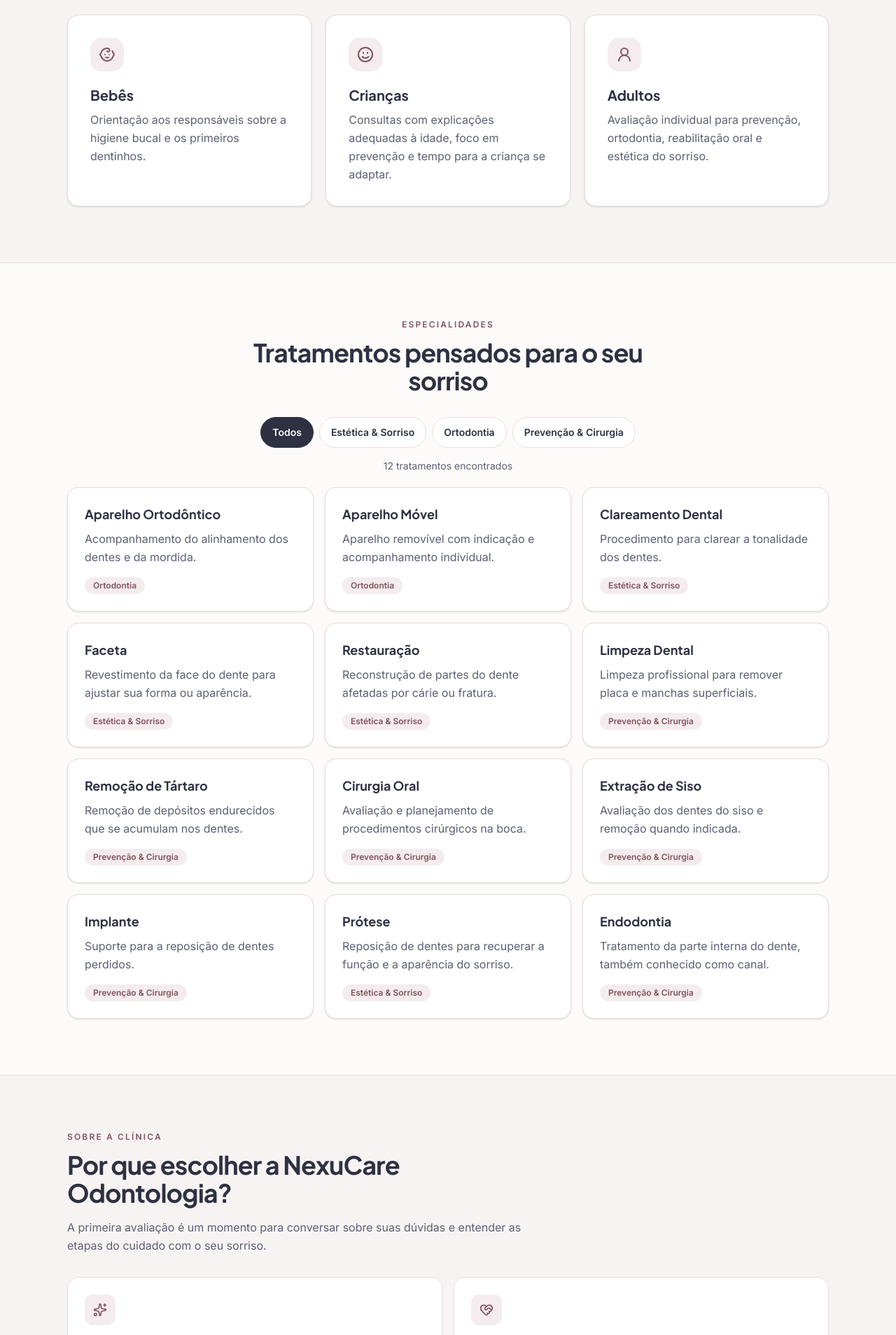
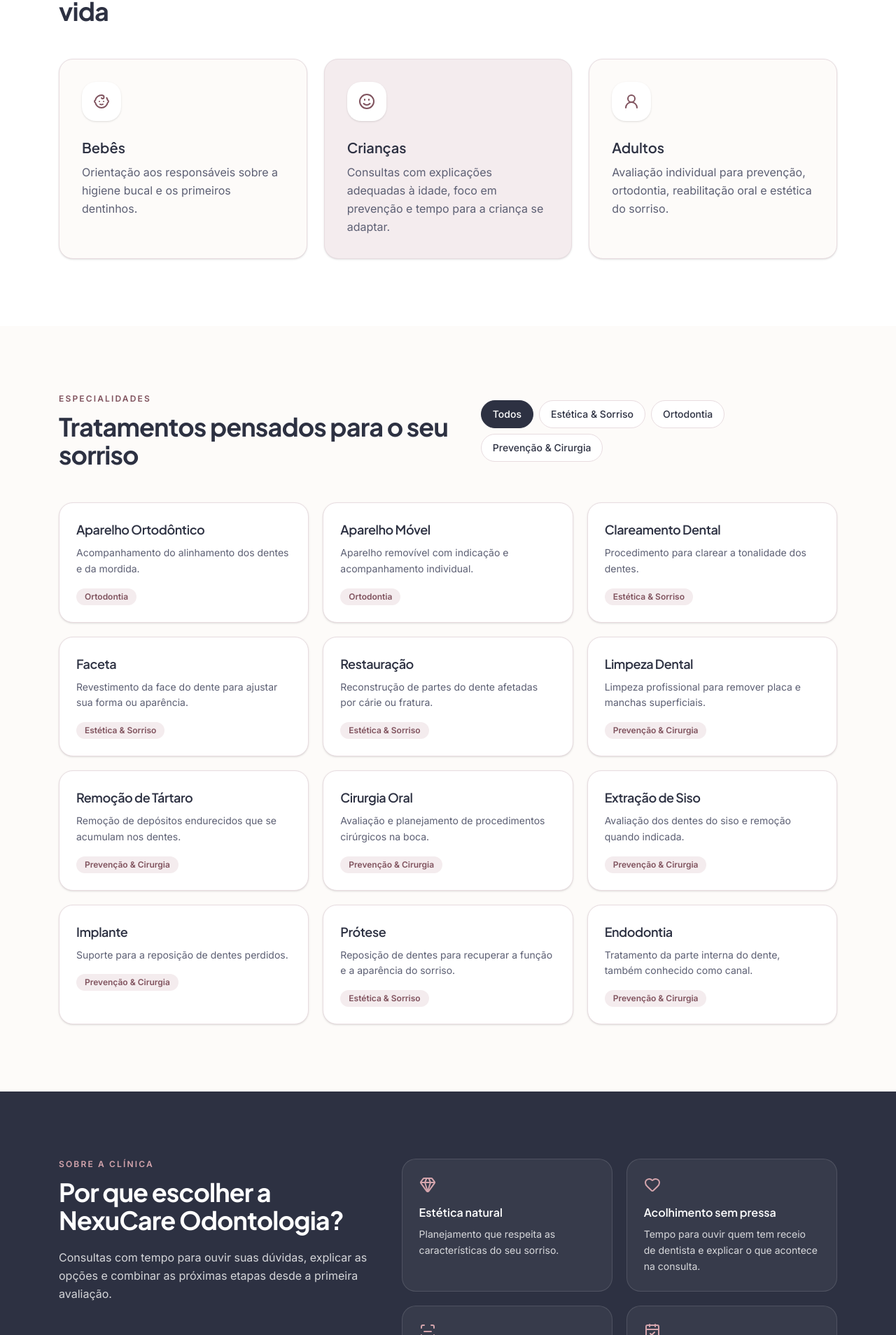
Before and after one commit to AlannCristian/nexucare-odontologia, a Next.js app: page / in a window 1280 px wide. Shown: the part 892-2800 px from the top of the page at 70% size. Built offline with nearby package versions, Linux system fonts and the light colour scheme.

Commit message:
style: aproxima as seções da NexuCare da referência visual

```diff
--- a/app/components/AgeGroups.tsx
+++ b/app/components/AgeGroups.tsx
@@ -26,10 +26,10 @@ export default function AgeGroups() {
     <section
       id="familia"
       aria-labelledby="family-title"
-      className="scroll-mt-24 border-y border-soft-border bg-blush/50"
+      className="scroll-mt-24 bg-white"
     >
-      <div className="mx-auto max-w-6xl px-5 py-16 sm:px-8 sm:py-20">
-        <div className="mx-auto max-w-2xl text-center">
+      <div className="mx-auto max-w-6xl px-5 py-16 lg:py-24">
+        <div className="max-w-[38rem]">
           <p className="text-xs font-semibold uppercase tracking-[0.18em] text-[#80535e]">
             Para toda a família
           </p>
@@ -42,17 +42,17 @@ export default function AgeGroups() {
           </h2>
         </div>
 
-        <ul className="mt-10 grid gap-5 md:grid-cols-3">
-          {ageGroups.map(({ title, description, icon: Icon }) => (
+        <ul className="mt-12 grid gap-6 md:grid-cols-3">
+          {ageGroups.map(({ title, description, icon: Icon }, index) => (
             <li
               key={title}
-              className="rounded-2xl border border-soft-border bg-white p-6 shadow-sm sm:p-8"
+              className={`rounded-[1.25rem] border border-soft-border p-6 shadow-sm sm:p-8 ${index === 1 ? "bg-blush" : "bg-cream"}`}
             >
-              <span className="grid size-12 place-items-center rounded-2xl bg-blush text-[#80535e]">
+              <span className="grid size-14 place-items-center rounded-[1.25rem] bg-white shadow-sm text-[#80535e]">
                 <Icon aria-hidden="true" className="size-6" />
               </span>
 
-              <h3 className="mt-5 font-heading text-xl font-bold text-charcoal">
+              <h3 className="mt-6 font-heading text-xl font-semibold text-charcoal">
                 {title}
               </h3>
               <p className="mt-2 leading-relaxed text-muted">{description}</p>
--- a/app/components/Footer.tsx
+++ b/app/components/Footer.tsx
@@ -1,53 +1,47 @@
+const links = [
+  { href: "#inicio", label: "Início" },
+  { href: "#familia", label: "Para toda a família" },
+  { href: "#especialidades", label: "Especialidades" },
+  { href: "#sobre", label: "Sobre a clínica" },
+  { href: "#localizacao", label: "Localização" },
+];
+
 export default function Footer() {
   return (
-    <footer className="bg-charcoal text-white">
-      <div className="mx-auto max-w-6xl px-5 py-10 sm:px-8">
-        <div className="flex flex-wrap justify-between gap-6">
+    <footer className="border-t border-soft-border bg-white text-charcoal">
+      <div className="mx-auto grid max-w-6xl gap-8 px-5 py-12 md:grid-cols-[3fr_2fr] md:gap-12 lg:py-14">
         <div>
-            <p className="font-heading text-xl font-bold">
-              NexuCare Odontologia
+          <a href="#inicio" className="inline-flex items-center gap-3 rounded-sm focus-visible:outline-2 focus-visible:outline-offset-4">
+            <span aria-hidden="true" className="relative h-5 w-7 shrink-0">
+              <span className="absolute top-0 left-0 size-5 rounded-full border-2 border-[#986371]" />
+              <span className="absolute top-0 right-0 size-5 rounded-full border-2 border-charcoal" />
+            </span>
+            <span className="font-heading text-lg">
+              <strong>NexuCare</strong>{" "}
+              <span className="text-[#80535e]">Odontologia</span>
+            </span>
+          </a>
+
+          <p className="mt-4 max-w-sm text-sm leading-relaxed text-muted">
+            Cuidado próximo, estética natural e confiança em cada sorriso.
           </p>
-            <p className="mt-2 text-sm text-slate-200">
+          <p className="mt-3 text-xs leading-relaxed text-muted">
             Clínica fictícia criada para estudo e portfólio.
-            </p>
-            <p className="mt-2 text-sm text-slate-200">
-              Responsável técnico demonstrativo: Dra. Júlia Prado (personagem
-              fictícia).
           </p>
         </div>
 
-          <nav
-            aria-label="Navegação do rodapé"
-            className="flex flex-wrap items-start gap-x-5 gap-y-3 text-sm"
-          >
-            <a href="#inicio" className="underline-offset-4 hover:underline">
-              Início
+        <nav aria-label="Navegação do rodapé" className="grid grid-cols-2 content-start gap-x-4 gap-y-2 text-sm text-muted">
+          {links.map(({ href, label }) => (
+            <a key={href} href={href} className="inline-flex min-h-10 items-center rounded-sm underline-offset-4 hover:text-charcoal hover:underline focus-visible:outline-2 focus-visible:outline-offset-2">
+              {label}
             </a>
-            <a
-              href="#especialidades"
-              className="underline-offset-4 hover:underline"
-            >
-              Especialidades
-            </a>
-            <a
-              href="#localizacao"
-              className="underline-offset-4 hover:underline"
-            >
-              Localização
-            </a>
-            <a
-              href="#agendamento"
-              className="underline-offset-4 hover:underline"
-            >
-              Agendar Avaliação
-            </a>
+          ))}
         </nav>
       </div>
 
-        <p className="mt-8 border-t border-white/20 pt-5 text-xs text-slate-200">
+      <p className="border-t border-soft-border px-5 py-6 text-center text-xs text-muted">
         © NexuCare Odontologia. Todos os direitos reservados.
       </p>
-      </div>
     </footer>
   );
 }
--- a/app/components/LocationAndBooking.tsx
+++ b/app/components/LocationAndBooking.tsx
@@ -1,14 +1,14 @@
 "use client";
 
 import { useState, type FormEvent } from "react";
-import { MapPin } from "lucide-react";
+import { Clock, ExternalLink, MapPin, Phone } from "lucide-react";
 import { treatments } from "../data/treatments";
 
 const mapsUrl =
   "https://www.google.com/maps/search/?api=1&query=Capanema%2C%20Par%C3%A1";
 
 const fieldClass =
-  "mt-2 block min-h-11 w-full rounded-xl border border-soft-border bg-cream px-3 py-2 text-sm text-ink focus-visible:outline-2 focus-visible:outline-offset-2 focus-visible:outline-charcoal";
+  "mt-2 block min-h-12 w-full rounded-2xl border border-soft-border bg-cream px-4 py-2 text-base text-ink focus-visible:outline-2 focus-visible:outline-offset-2 focus-visible:outline-charcoal";
 
 export default function LocationAndBooking() {
   const [isSubmitted, setIsSubmitted] = useState(false);
@@ -23,53 +23,63 @@ export default function LocationAndBooking() {
     <section
       id="localizacao"
       aria-labelledby="location-title"
-      className="scroll-mt-24 border-t border-soft-border bg-blush/50"
+      className="scroll-mt-24 bg-cream"
     >
-      <div className="mx-auto grid max-w-6xl items-start gap-10 px-5 py-16 sm:px-8 sm:py-20 lg:grid-cols-2 lg:gap-16">
-        <div>
+      <div className="mx-auto grid max-w-6xl gap-8 px-5 py-16 lg:grid-cols-2 lg:py-24">
+        <div className="min-w-0 rounded-[1.25rem] border border-soft-border bg-white p-5 shadow-sm sm:p-8">
           <p className="text-xs font-semibold uppercase tracking-[0.18em] text-[#80535e]">
             Localização
           </p>
           <h2
             id="location-title"
-            className="mt-3 font-heading text-3xl font-bold tracking-tight text-charcoal sm:text-4xl"
+            className="mt-3 font-heading text-3xl font-bold tracking-tight text-charcoal sm:text-3xl"
           >
             Venha nos visitar
           </h2>
 
-          <address className="mt-4 space-y-2 not-italic leading-relaxed text-muted">
-            <p>Rua Exemplo, 100, sala 02 · Centro · Capanema–PA</p>
-            <p>Segunda a sexta, das 8h às 18h</p>
-            <p>Telefone e WhatsApp demonstrativos: (91) 00000-0000</p>
+          <address className="mt-6 space-y-3 not-italic leading-relaxed text-muted">
+            <p className="flex items-start gap-3">
+              <MapPin aria-hidden="true" className="mt-1 size-5 shrink-0 text-[#986371]" />
+              <span>Rua Exemplo, 100, sala 02 · Centro · Capanema–PA</span>
+            </p>
+            <p className="flex items-start gap-3">
+              <Clock aria-hidden="true" className="mt-1 size-5 shrink-0 text-[#986371]" />
+              <span>Segunda a sexta, das 8h às 18h</span>
+            </p>
+            <p className="flex items-start gap-3">
+              <Phone aria-hidden="true" className="mt-1 size-5 shrink-0 text-[#986371]" />
+              <span>WhatsApp demonstrativo · (91) 00000-0000</span>
+            </p>
           </address>
 
-          <div className="mt-6 rounded-2xl border border-soft-border bg-white p-6 shadow-sm">
-            <MapPin aria-hidden="true" className="size-7 text-charcoal" />
-            <p className="mt-3 font-heading font-bold text-charcoal">
-              Capanema–PA
-            </p>
-            <p className="mt-2 text-sm leading-relaxed text-muted">
-              Endereço ilustrativo. O mapa mostra a cidade de referência.
-            </p>
+          <div
+            aria-hidden="true"
+            className="mt-6 grid h-48 place-items-center rounded-2xl bg-blush bg-[linear-gradient(to_right,#e8dce080_1px,transparent_1px),linear-gradient(to_bottom,#e8dce080_1px,transparent_1px)] bg-[size:28px_28px] sm:h-56"
+          >
+            <span className="grid size-14 place-items-center rounded-full bg-[#986371] text-white">
+              <MapPin className="size-6" />
+            </span>
+          </div>
+          <p className="mt-2 text-xs text-muted">Mapa ilustrativo de Capanema–PA.</p>
 
           <a
             href={mapsUrl}
             target="_blank"
             rel="noopener noreferrer"
             aria-label="Abrir Capanema no Google Maps em nova aba"
-              className="mt-4 inline-flex min-h-11 items-center rounded-xl border border-charcoal px-4 py-2 text-sm font-semibold text-charcoal hover:bg-white focus-visible:outline-2 focus-visible:outline-offset-2"
+            className="mt-4 inline-flex min-h-11 items-center rounded-xl gap-2 border border-soft-border px-5 py-2 text-sm font-semibold text-charcoal hover:bg-blush focus-visible:outline-2 focus-visible:outline-offset-2"
           >
             Abrir no Google Maps
+            <ExternalLink aria-hidden="true" className="size-4" />
           </a>
-          </div>
         </div>
 
         <div
           id="agendamento"
-          className="min-w-0 scroll-mt-24 rounded-2xl border border-soft-border bg-white p-5 shadow-sm sm:p-8"
+          className="min-w-0 scroll-mt-24 rounded-[1.25rem] bg-blush p-5 sm:p-8"
         >
           <p className="text-xs font-semibold uppercase tracking-[0.18em] text-[#80535e]">
-            Agendamento
+            Agendamento rápido
           </p>
           <h2 className="mt-3 font-heading text-2xl font-bold tracking-tight text-charcoal sm:text-3xl">
             Agende sua avaliação
@@ -90,6 +100,7 @@ export default function LocationAndBooking() {
             <label className="block text-sm font-semibold text-charcoal">
               Nome completo
               <input
+                placeholder="Seu nome"
                 required
                 minLength={3}
                 maxLength={100}
@@ -102,6 +113,7 @@ export default function LocationAndBooking() {
               WhatsApp
               <input
                 type="tel"
+                placeholder="91900000000"
                 inputMode="numeric"
                 required
                 pattern="[0-9]{10,11}"
@@ -117,17 +129,30 @@ export default function LocationAndBooking() {
               </span>
             </label>
 
-            <label className="block text-sm font-semibold text-charcoal">
-              Perfil do paciente
-              <select required defaultValue="" className={fieldClass}>
-                <option value="" disabled>
-                  Selecione o perfil
-                </option>
-                <option value="bebe">Bebê</option>
-                <option value="crianca">Criança</option>
-                <option value="adulto">Adulto</option>
-              </select>
+            <fieldset>
+              <legend className="text-sm font-semibold text-charcoal">Perfil do paciente</legend>
+              <div className="mt-2 grid grid-cols-3 gap-2">
+                {[
+                  { value: "bebe", label: "Bebê" },
+                  { value: "crianca", label: "Criança" },
+                  { value: "adulto", label: "Adulto" },
+                ].map(({ value, label }) => (
+                  <label key={value}>
+                    <input
+                      type="radio"
+                      name="perfil"
+                      value={value}
+                      required
+                      defaultChecked={value === "adulto"}
+                      className="peer sr-only"
+                    />
+                    <span className="grid min-h-11 cursor-pointer place-items-center rounded-2xl border border-soft-border bg-cream px-2 text-sm text-charcoal peer-checked:border-charcoal peer-checked:bg-charcoal peer-checked:text-white peer-focus-visible:outline-2 peer-focus-visible:outline-offset-2">
+                      {label}
+                    </span>
                   </label>
+                ))}
+              </div>
+            </fieldset>
 
             <label className="block text-sm font-semibold text-charcoal">
               Tratamento de interesse
@@ -145,7 +170,7 @@ export default function LocationAndBooking() {
 
             <button
               type="submit"
-              className="min-h-11 w-full rounded-xl bg-charcoal px-4 py-3 text-sm font-bold text-white hover:bg-ink focus-visible:outline-2 focus-visible:outline-offset-2"
+              className="min-h-14 w-full rounded-2xl bg-charcoal px-4 py-3 text-sm font-bold text-white hover:bg-ink focus-visible:outline-2 focus-visible:outline-offset-2"
             >
               Solicitar Agendamento
             </button>
--- a/app/components/TreatmentsGrid.tsx
+++ b/app/components/TreatmentsGrid.tsx
@@ -22,10 +22,11 @@ export default function TreatmentsGrid() {
     <section
       id="especialidades"
       aria-labelledby="treatments-title"
-      className="scroll-mt-24"
+      className="scroll-mt-24 bg-cream"
     >
-      <div className="mx-auto max-w-6xl px-5 py-16 sm:px-8 sm:py-20">
-        <div className="mx-auto max-w-2xl text-center">
+      <div className="mx-auto max-w-6xl px-5 py-16 lg:py-24">
+        <div className="grid gap-6 lg:grid-cols-[minmax(0,1.05fr)_minmax(0,0.95fr)] lg:items-center lg:gap-10">
+          <div>
             <p className="text-xs font-semibold uppercase tracking-[0.18em] text-[#80535e]">
               Especialidades
             </p>
@@ -40,7 +41,7 @@ export default function TreatmentsGrid() {
           <div
             role="group"
             aria-label="Filtrar tratamentos"
-          className="mt-8 flex flex-wrap justify-center gap-2"
+            className="flex flex-wrap gap-2"
           >
             {treatmentCategories.map((category) => {
               const isSelected = selectedCategory === category.id;
@@ -51,7 +52,7 @@ export default function TreatmentsGrid() {
                   type="button"
                   aria-pressed={isSelected}
                   onClick={() => setSelectedCategory(category.id)}
-                className={`min-h-11 rounded-full border px-4 py-2 text-sm font-semibold focus-visible:outline-2 focus-visible:outline-offset-2 ${
+                  className={`min-h-10 rounded-full border px-4 py-2 text-sm font-medium focus-visible:outline-2 focus-visible:outline-offset-2 ${
                     isSelected
                       ? "border-charcoal bg-charcoal text-white"
                       : "border-soft-border bg-white text-charcoal hover:bg-blush"
@@ -63,23 +64,25 @@ export default function TreatmentsGrid() {
             })}
           </div>
 
-        <p role="status" className="mt-4 text-center text-sm text-muted">
+        </div>
+
+        <p role="status" className="sr-only">
           {visibleTreatments.length} tratamentos encontrados
         </p>
 
-        <ul className="mt-5 grid gap-4 sm:grid-cols-2 lg:grid-cols-3">
+        <ul className="mt-12 grid gap-5 sm:grid-cols-2 lg:grid-cols-3">
           {visibleTreatments.map((treatment) => (
             <li
               key={treatment.id}
-              className="flex flex-col items-start rounded-2xl border border-soft-border bg-white p-6 shadow-sm"
+              className="rounded-[1.25rem] border border-soft-border bg-white p-6 shadow-sm"
             >
-              <h3 className="font-heading text-lg font-bold text-charcoal">
+              <h3 className="font-heading text-lg font-semibold tracking-tight text-charcoal">
                 {treatment.name}
               </h3>
-              <p className="mt-2 flex-1 leading-relaxed text-muted">
+              <p className="mt-2 text-sm leading-relaxed text-muted">
                 {treatment.description}
               </p>
-              <p className="mt-4 rounded-full bg-blush px-3 py-1 text-xs font-semibold text-[#80535e]">
+              <p className="mt-4 inline-flex rounded-full bg-blush px-3 py-1 text-xs font-semibold text-[#80535e]">
                 {treatmentCategories.find(({ id }) => id === treatment.category)?.label}
               </p>
             </li>
--- a/app/components/WhyNexuCare.tsx
+++ b/app/components/WhyNexuCare.tsx
@@ -1,14 +1,14 @@
-import { CalendarCheck, HeartHandshake, ScanLine, Sparkles } from "lucide-react";
+import { CalendarCheck, Gem, Heart, ScanLine } from "lucide-react";
 
 const values = [
   {
     title: "Estética natural",
-    icon: Sparkles,
+    icon: Gem,
     description: "Planejamento que respeita as características do seu sorriso.",
   },
   {
     title: "Acolhimento sem pressa",
-    icon: HeartHandshake,
+    icon: Heart,
     description:
       "Tempo para ouvir quem tem receio de dentista e explicar o que acontece na consulta.",
   },
@@ -30,38 +30,36 @@ export default function WhyNexuCare() {
     <section
       id="sobre"
       aria-labelledby="about-title"
-      className="scroll-mt-24 border-y border-soft-border bg-blush/50"
+      className="scroll-mt-24 bg-charcoal text-white"
     >
-      <div className="mx-auto max-w-6xl px-5 py-16 sm:px-8 sm:py-20">
+      <div className="mx-auto grid max-w-6xl items-start gap-8 px-5 py-16 lg:grid-cols-[minmax(0,0.83fr)_minmax(0,1.17fr)] lg:gap-12 lg:py-24">
         <div className="max-w-2xl">
-          <p className="text-xs font-semibold uppercase tracking-[0.18em] text-[#80535e]">
+          <p className="text-xs font-semibold uppercase tracking-[0.18em] text-[#d4a5ad]">
             Sobre a clínica
           </p>
           <h2
             id="about-title"
-            className="mt-3 font-heading text-3xl font-bold tracking-tight text-charcoal sm:text-4xl"
+            className="mt-3 font-heading text-3xl font-bold tracking-tight sm:text-4xl"
           >
             Por que escolher a NexuCare Odontologia?
           </h2>
-          <p className="mt-4 leading-relaxed text-muted">
-            A primeira avaliação é um momento para conversar sobre suas dúvidas
-            e entender as etapas do cuidado com o seu sorriso.
+          <p className="mt-5 max-w-md leading-relaxed text-white/80">
+            Consultas com tempo para ouvir suas dúvidas, explicar as opções
+            e combinar as próximas etapas desde a primeira avaliação.
           </p>
         </div>
 
-        <ul className="mt-8 grid gap-4 sm:grid-cols-2">
+        <ul className="grid gap-5 sm:grid-cols-2">
           {values.map(({ title, description, icon: Icon }) => (
             <li
               key={title}
-              className="rounded-2xl border border-soft-border bg-white p-6"
+              className="rounded-[1.25rem] border border-white/12 bg-white/5 p-6"
             >
-              <span className="mb-4 grid size-11 place-items-center rounded-xl bg-blush text-[#80535e]">
-                <Icon aria-hidden="true" className="size-5" />
-              </span>
-              <h3 className="font-heading text-lg font-bold text-charcoal">
+              <Icon aria-hidden="true" className="mb-4 size-6 text-[#d4a5ad]" />
+              <h3 className="font-heading font-semibold">
                 {title}
               </h3>
-              <p className="mt-2 leading-relaxed text-muted">{description}</p>
+              <p className="mt-2 text-sm leading-relaxed text-white/80">{description}</p>
             </li>
           ))}
         </ul>
```
Lines whose indentation alone changed are shown as unchanged.
